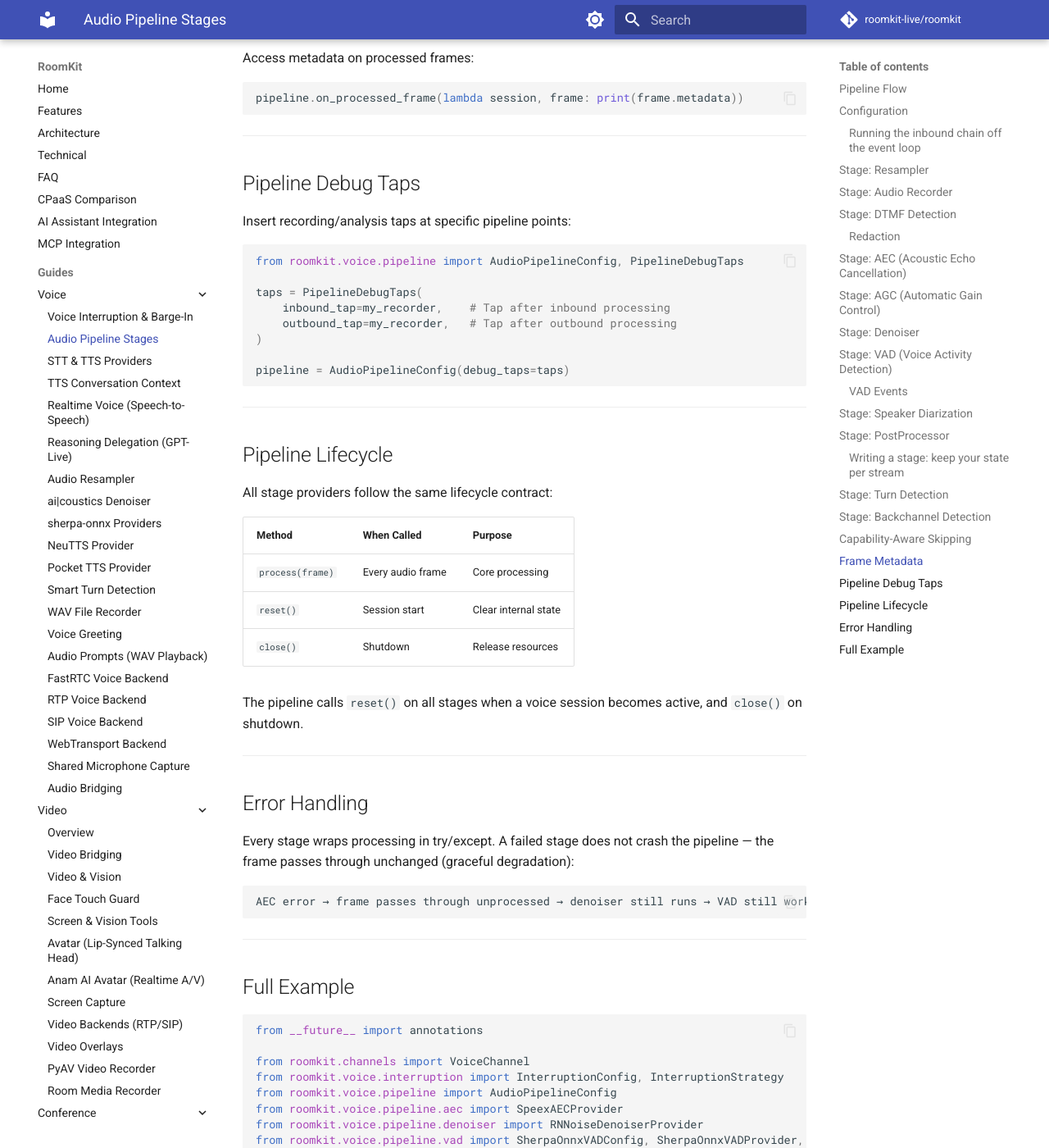
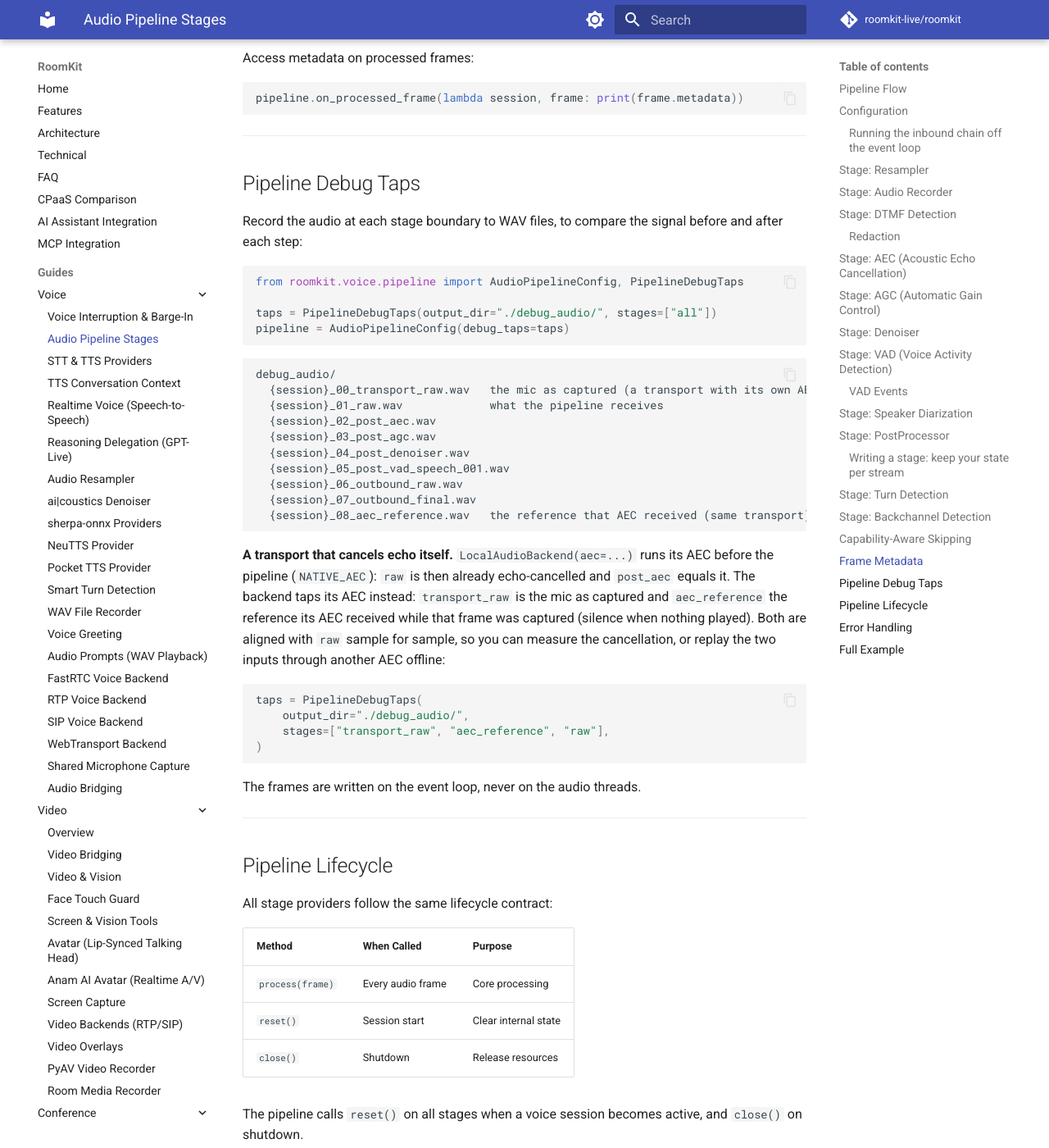
Before and after one commit to roomkit-live/roomkit-docs, an MkDocs documentation site: the page built from docs/guides/audio-pipeline-stages.md, in a window 1280 px wide and 1400 px high, scrolled down 13470 px. Shown: the whole window at 82% size. Built offline with MkDocs 1.6.1 and Material for MkDocs 9.7.7, drawn with Linux system fonts in a browser that asks for light colours; comment, search, counter and statistics services are not loaded.

Commit message:
docs(voice): debug taps record a transport's own echo cancellation (RMK-552)

````diff
--- a/docs/guides/audio-pipeline-stages.md
+++ b/docs/guides/audio-pipeline-stages.md
@@ -562,18 +562,45 @@ pipeline.on_processed_frame(lambda session, frame: print(frame.metadata))
 
 ## Pipeline Debug Taps
 
-Insert recording/analysis taps at specific pipeline points:
+Record the audio at each stage boundary to WAV files, to compare the signal
+before and after each step:
 
 ```python
 from roomkit.voice.pipeline import AudioPipelineConfig, PipelineDebugTaps
 
-taps = PipelineDebugTaps(
-    inbound_tap=my_recorder,    # Tap after inbound processing
-    outbound_tap=my_recorder,   # Tap after outbound processing
-)
-
+taps = PipelineDebugTaps(output_dir="./debug_audio/", stages=["all"])
 pipeline = AudioPipelineConfig(debug_taps=taps)
 ```
+
+```
+debug_audio/
+  {session}_00_transport_raw.wav   the mic as captured (a transport with its own AEC)
+  {session}_01_raw.wav             what the pipeline receives
+  {session}_02_post_aec.wav
+  {session}_03_post_agc.wav
+  {session}_04_post_denoiser.wav
+  {session}_05_post_vad_speech_001.wav
+  {session}_06_outbound_raw.wav
+  {session}_07_outbound_final.wav
+  {session}_08_aec_reference.wav   the reference that AEC received (same transport)
+```
+
+**A transport that cancels echo itself.** `LocalAudioBackend(aec=...)` runs its
+AEC before the pipeline (`NATIVE_AEC`): `raw` is then already echo-cancelled
+and `post_aec` equals it. The backend taps its AEC instead: `transport_raw` is
+the mic as captured and `aec_reference` the reference its AEC received while
+that frame was captured (silence when nothing played). Both are aligned with
+`raw` sample for sample, so you can measure the cancellation, or replay the two
+inputs through another AEC offline:
+
+```python
+taps = PipelineDebugTaps(
+    output_dir="./debug_audio/",
+    stages=["transport_raw", "aec_reference", "raw"],
+)
+```
+
+The frames are written on the event loop, never on the audio threads.
 
 ---
 
````
